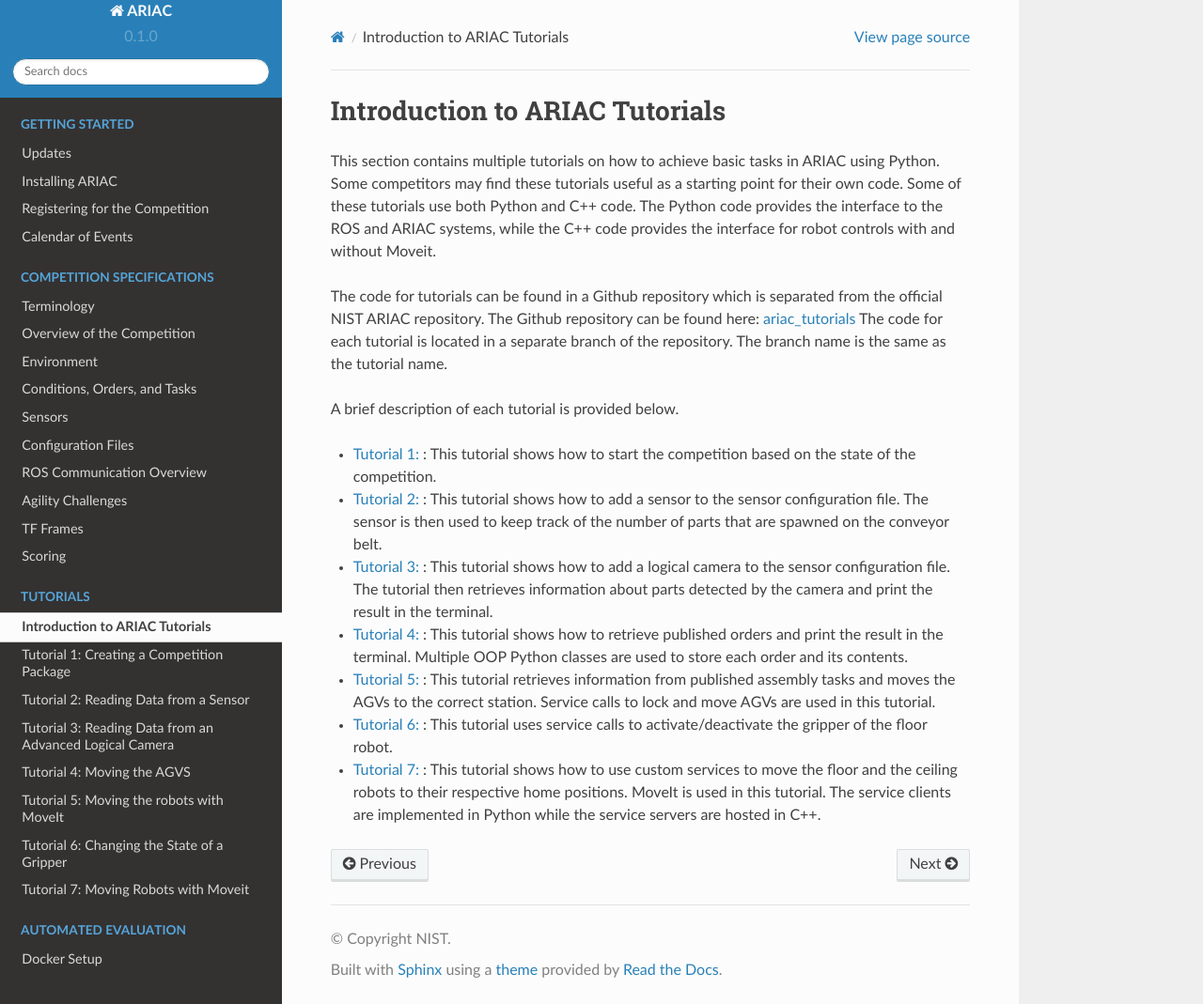
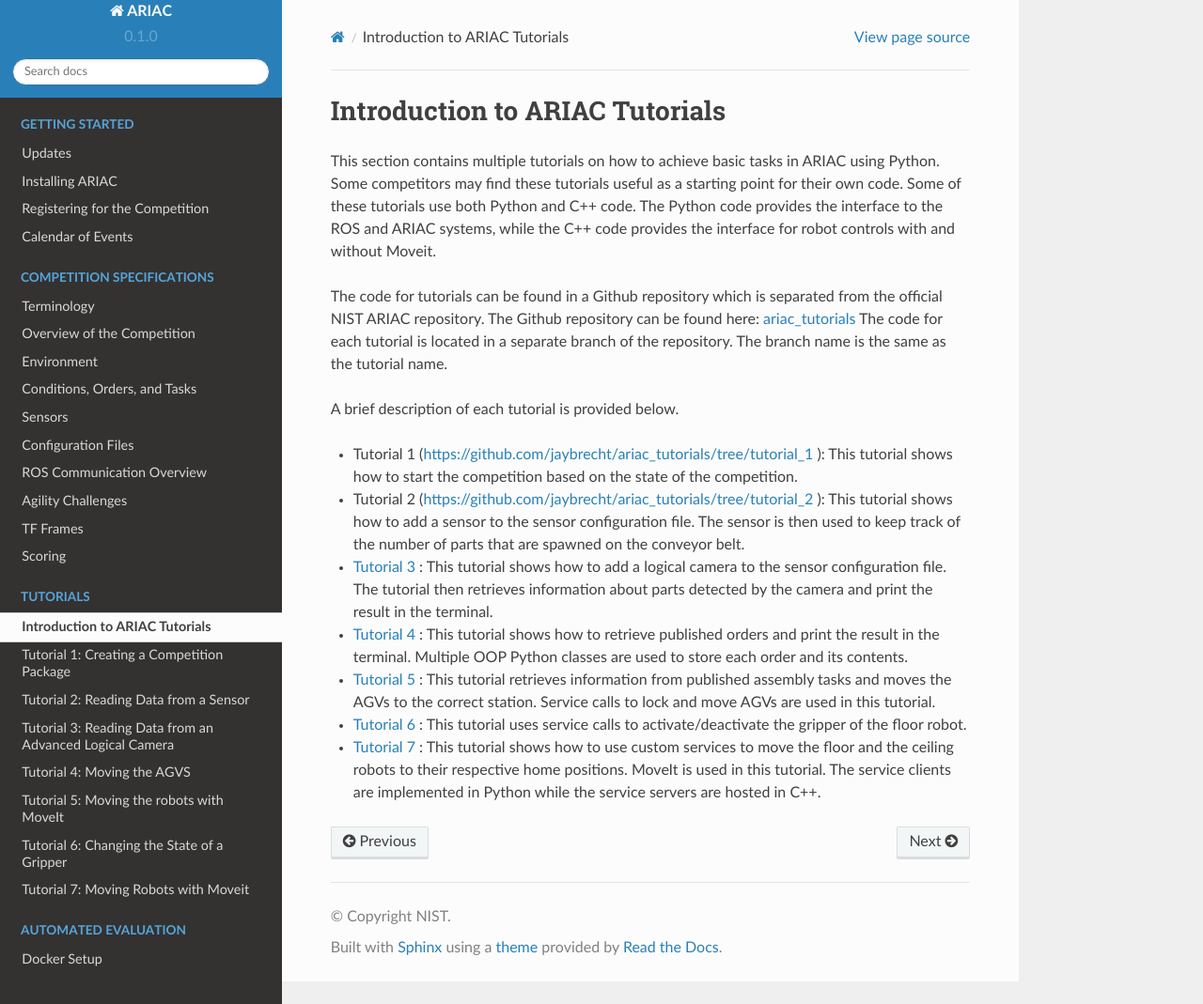
Before and after one commit to usnistgov/ARIAC, a Sphinx documentation site: the page built from docs/tutorials/tutorials.rst, in a window 1280 px wide and 1069 px high. Shown: the whole window at 94% size. Built offline with Sphinx 7.4.7 and the Read the Docs theme 2.0.0, drawn with Linux system fonts in a browser that asks for light colours; some of the changed lines change nothing that is shown.

Commit message:
tutorials

```diff
--- a/docs/tutorials/tutorials.rst
+++ b/docs/tutorials/tutorials.rst
@@ -13,10 +13,10 @@
 
 A brief description of each tutorial is provided below.
 
-- `Tutorial 1: <https://github.com/jaybrecht/ariac_tutorials/tree/tutorial_1>`_ : This tutorial shows how to start the competition based on the state of the competition.
-- `Tutorial 2: <https://github.com/jaybrecht/ariac_tutorials/tree/tutorial_2>`_ : This tutorial shows how to add a sensor to the sensor configuration file. The sensor is then used to keep track of the number of parts that are spawned on the conveyor belt.
-- `Tutorial 3: <https://github.com/jaybrecht/ariac_tutorials/tree/tutorial_3>`_ : This tutorial shows how to add a logical camera to the sensor configuration file. The tutorial then retrieves information about parts detected by the camera and print the result in the terminal.
-- `Tutorial 4: <https://github.com/jaybrecht/ariac_tutorials/tree/tutorial_4>`_ : This tutorial shows how to retrieve published orders and print the result in the terminal. Multiple OOP Python classes are used to store each order and its contents.
-- `Tutorial 5: <https://github.com/jaybrecht/ariac_tutorials/tree/tutorial_5>`_ : This tutorial retrieves information from published assembly tasks and moves the AGVs to the correct station. Service calls to lock and move AGVs are used in this tutorial.
-- `Tutorial 6: <https://github.com/jaybrecht/ariac_tutorials/tree/tutorial_6>`_ : This tutorial uses service calls to activate/deactivate the gripper of the floor robot.
-- `Tutorial 7: <https://github.com/jaybrecht/ariac_tutorials/tree/tutorial_7>`_ : This tutorial shows how to use custom services to move the floor and the ceiling robots to their respective home positions. MoveIt is used in this tutorial. The service clients are implemented in Python while the service servers are hosted in C++.
+- Tutorial 1 (`https://github.com/jaybrecht/ariac_tutorials/tree/tutorial_1 <https://github.com/jaybrecht/ariac_tutorials/tree/tutorial_1>`_ ): This tutorial shows how to start the competition based on the state of the competition.
+- Tutorial 2 (`https://github.com/jaybrecht/ariac_tutorials/tree/tutorial_2 <https://github.com/jaybrecht/ariac_tutorials/tree/tutorial_2>`_ ): This tutorial shows how to add a sensor to the sensor configuration file. The sensor is then used to keep track of the number of parts that are spawned on the conveyor belt.
+- `Tutorial 3 <https://github.com/jaybrecht/ariac_tutorials/tree/tutorial_3>`_ : This tutorial shows how to add a logical camera to the sensor configuration file. The tutorial then retrieves information about parts detected by the camera and print the result in the terminal.
+- `Tutorial 4 <https://github.com/jaybrecht/ariac_tutorials/tree/tutorial_4>`_ : This tutorial shows how to retrieve published orders and print the result in the terminal. Multiple OOP Python classes are used to store each order and its contents.
+- `Tutorial 5 <https://github.com/jaybrecht/ariac_tutorials/tree/tutorial_5>`_ : This tutorial retrieves information from published assembly tasks and moves the AGVs to the correct station. Service calls to lock and move AGVs are used in this tutorial.
+- `Tutorial 6 <https://github.com/jaybrecht/ariac_tutorials/tree/tutorial_6>`_ : This tutorial uses service calls to activate/deactivate the gripper of the floor robot.
+- `Tutorial 7 <https://github.com/jaybrecht/ariac_tutorials/tree/tutorial_7>`_ : This tutorial shows how to use custom services to move the floor and the ceiling robots to their respective home positions. MoveIt is used in this tutorial. The service clients are implemented in Python while the service servers are hosted in C++.
```
